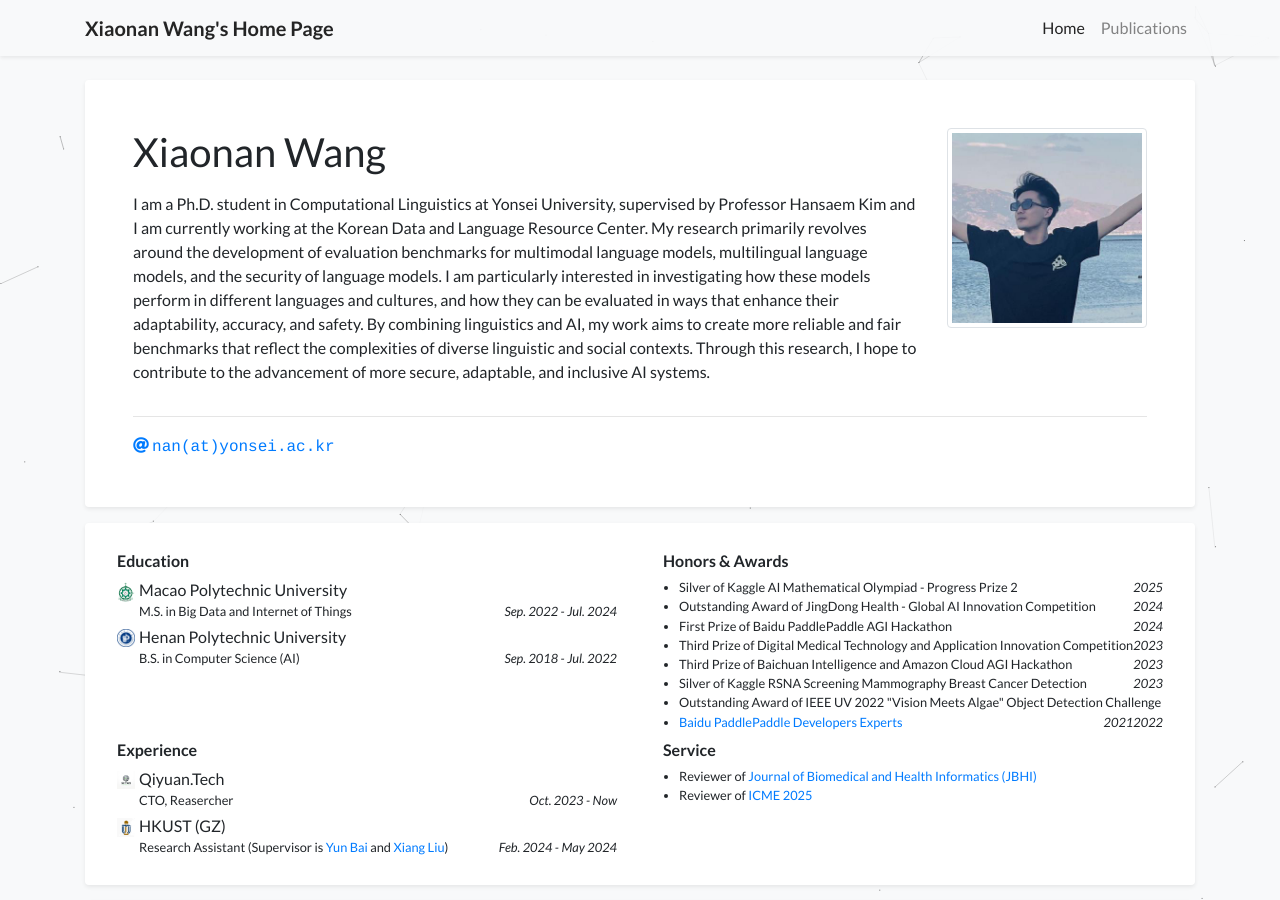
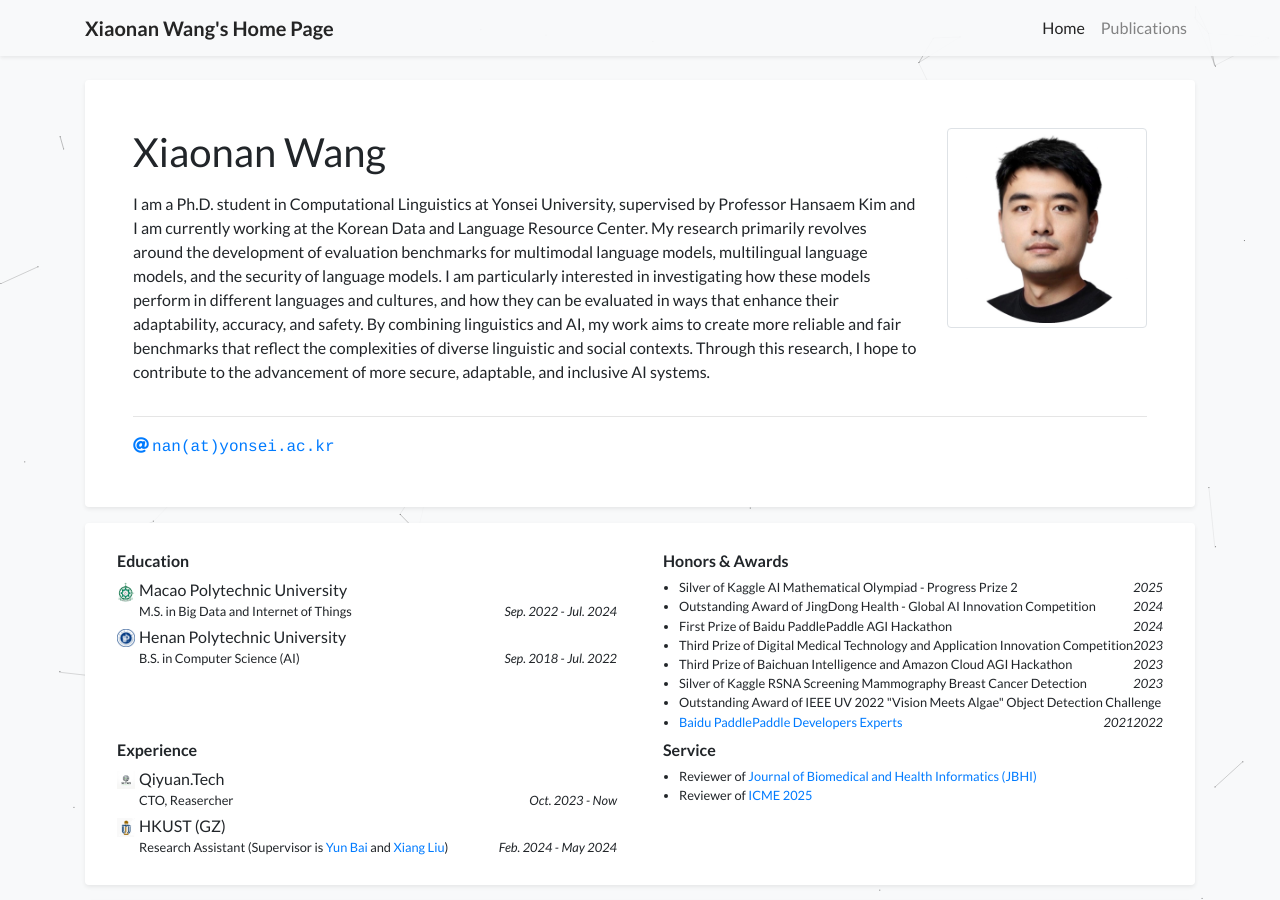
Before and after one commit to wangxiaonan-git/wangxiaonan-git.github.io, a Jekyll site: the page built from index.html, in a window 1280 px wide and 900 px high. Built offline with Jekyll 4.4.1, drawn with Linux system fonts in a browser that asks for light colours; a style sheet for code colours, icons or effects is not loaded.

Commit message:
Update profile.yml

```diff
--- a/_data/profile.yml
+++ b/_data/profile.yml
@@ -22,7 +22,7 @@ short_bio: >-
   I am a Ph.D. student in Computational Linguistics at Yonsei University, supervised by Professor Hansaem Kim and I am currently working at the Korean Data and Language Resource Center. My research primarily revolves around the development of evaluation benchmarks for multimodal language models, multilingual language models, and the security of language models. I am particularly interested in investigating how these models perform in different languages and cultures, and how they can be evaluated in ways that enhance their adaptability, accuracy, and safety. By combining linguistics and AI, my work aims to create more reliable and fair benchmarks that reflect the complexities of diverse linguistic and social contexts. Through this research, I hope to contribute to the advancement of more secure, adaptable, and inclusive AI systems.
 
 show_portrait: true
-portrait_url: assets/images/photos/55651568.jpeg
+portrait_url: assets/images/photos/photo.png
 #portrait_caption: >-
 #  我是王荣胜，欢迎访问我的主页~
 
```
